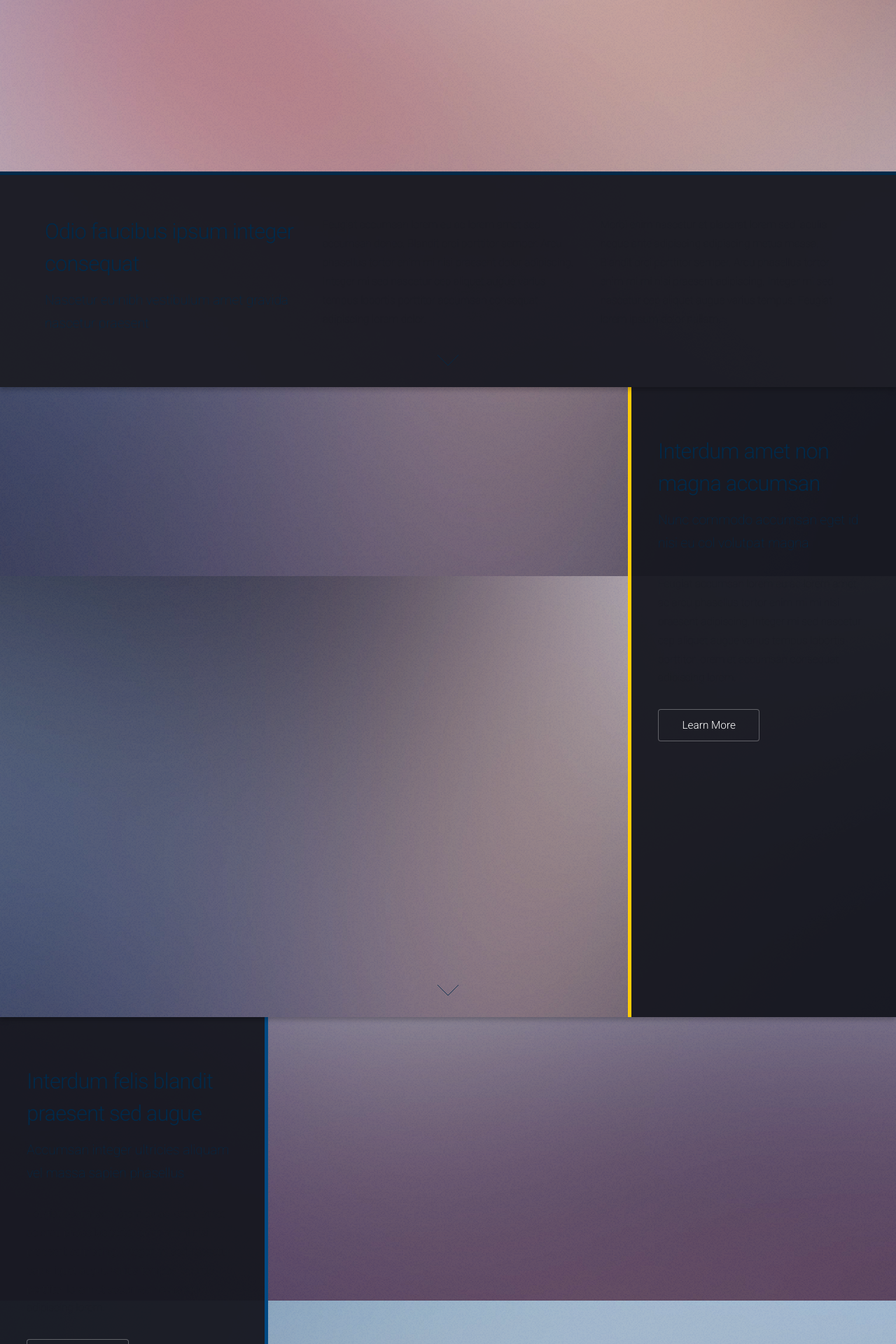
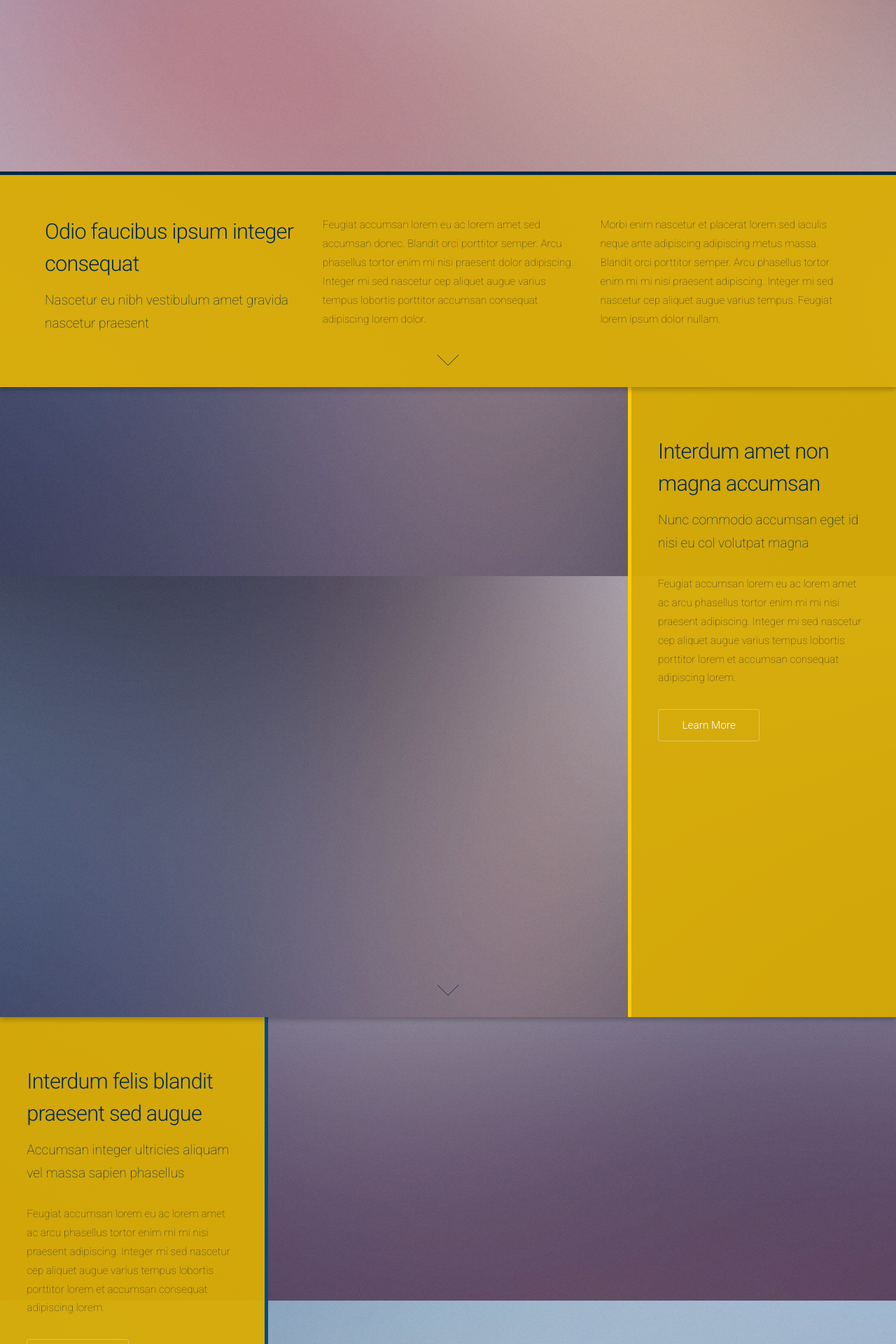
Before and after one commit to ARN-UM/arn-um.github.io, a Jekyll site: the page built from index.html, in a window 1280 px wide. Shown: the part 1247-3167 px from the top of the page at 70% size. Built offline with Jekyll 4.4.1, drawn with Linux system fonts in a browser that asks for light colours.

Commit message:
Updated styles.

```diff
--- a/assets/css/main.css
+++ b/assets/css/main.css
@@ -2958,7 +2958,7 @@
 			-webkit-transition: -webkit-transform 1s ease, opacity 1s ease;
 			-ms-transition: -ms-transform 1s ease, opacity 1s ease;
 			transition: transform 1s ease, opacity 1s ease;
-			background: rgba(23, 24, 32, 0.95);
+			background: rgba(218, 172, 5, 0.95);
 			border-style: solid;
 			opacity: 1;
 			position: absolute;
```
